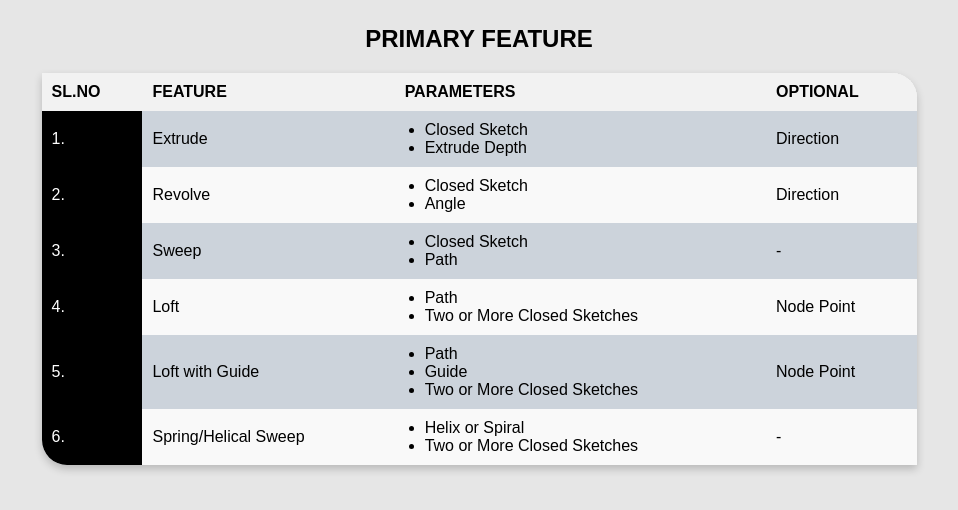
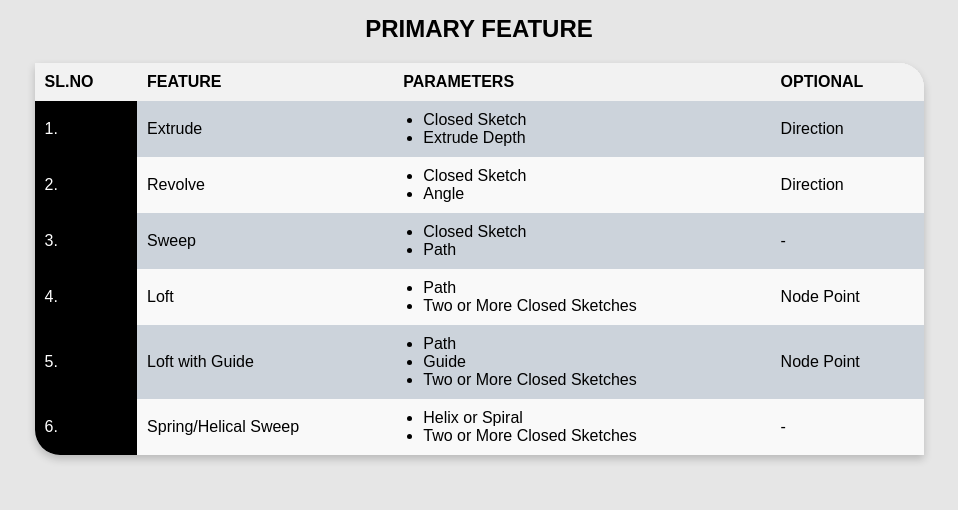
Before and after one commit to srinivasan0328/primary_feature_table, a plain HTML site: page index.html in a window 1280 px wide. Shown: the whole page, without its empty margins (161-1119 px from the left). Drawn offline with Linux system fonts and the light colour scheme.

Commit message:
added responses

```diff
--- a/custom.css
+++ b/custom.css
@@ -16,12 +16,12 @@ body {
   font-family: Arial, sans-serif;
   background-color: #e6e6e6;
   margin: 0;
-  padding: 2.5rem 1.5rem;
+  padding: 0.5rem;
 }
 
-.table-container {
+.tableContainer {
   text-align: center;
-  margin: 0 auto;
+  margin: 1rem auto !important;
   display: flex;
   align-items: center;
   justify-content: center;
@@ -50,6 +50,8 @@ td {
   /* border-right: 1px solid #000000; */
   padding: 1rem;
   text-align: start;
+  text-wrap: wrap;
+  word-wrap: break-word;
 }
 
 th {
@@ -112,7 +114,11 @@ tbody:nth-child(even) {
 /* Small devices (landscape phones, upto 576px and below) */
 @media (width <=576px) {
   table {
-    width: 95%;
+    width: 90%;
+  }
+
+  .tableContainer {
+    margin: 5rem auto !important;
   }
 }
 
--- a/index.html
+++ b/index.html
@@ -12,7 +12,7 @@
 <body>
     <header></header>
     <main>
-        <div class="table-container">
+        <div class="tableContainer">
             <h1>PRIMARY FEATURE</h1>
             <table>
                 <thead>
```
